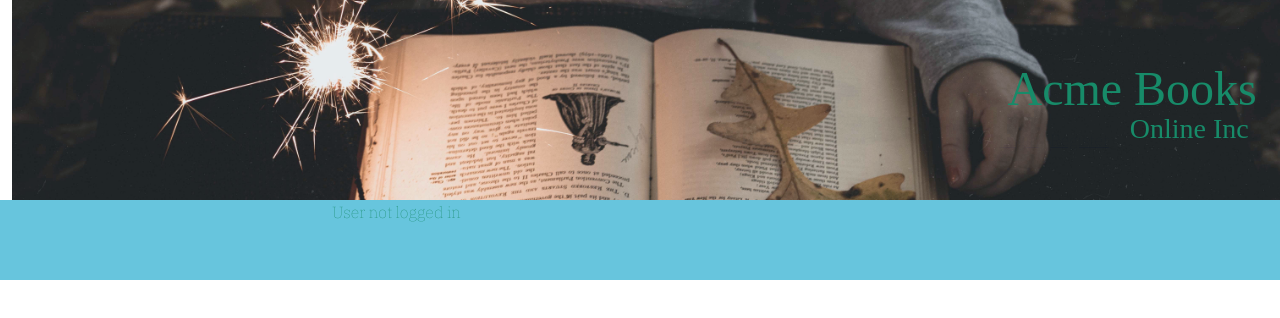
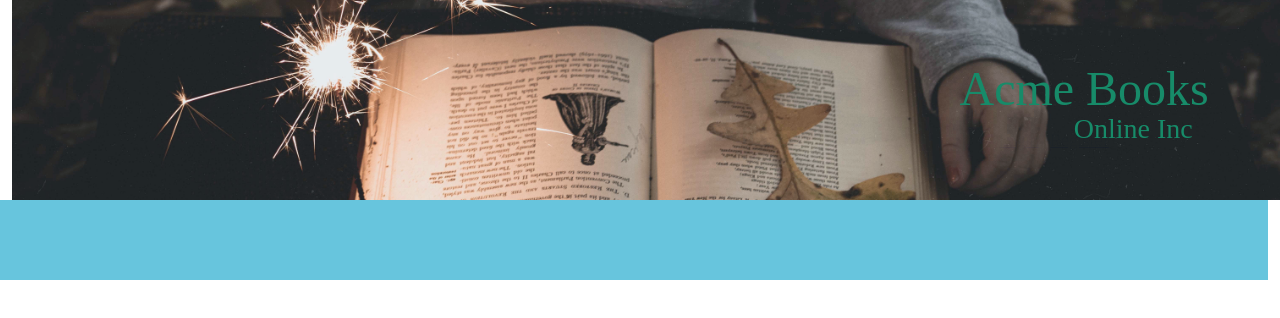
Before and after one commit to Midnight-Sighs/E-Commerce_Acme_Books_Front_End, a React (Create React App) app: page / in a window 1280 px wide. Shown: the top 318 px of the page. Built offline with nearby package versions, Linux system fonts and the light colour scheme.

Commit message:
Fixed some component placement and styling

```diff
--- a/src/App.js
+++ b/src/App.js
@@ -83,9 +83,9 @@ getCurrentUser = async () => {
           <Col><Header/></Col>
         </Row>
         <Row>
-          <Col sm={3}><NavBar/></Col>
+          <NavBar/>
 
-          <Col sm={9}>
+          <Col sm={12}>
           <Router history={history} forceRefresh={true}>
             <Switch >
               <Route exact path="/" render={() => <Anon/>}/>
--- a/src/Components/BookDetails/BookDetails.jsx
+++ b/src/Components/BookDetails/BookDetails.jsx
@@ -8,14 +8,14 @@ function BookDetails(props) {
 
     return (
         <>
+        <div className= "main-body">
             <div className="magic-book" style={{ backgroundImage: `url(${MagicBook})`}}>
                 <div className = "row opac">
                     <div className="col-1"></div>
                     <div className = "col-3">
                         <img src={PlaceHolder01}></img>
                     </div>
-                    <div className="col-1"></div>
-                    <div className = "col-6 book-details-box">
+                    <div className = "col-7 book-details-box">
                         <div className="row">
                             <p className ="book-title">props.book.title</p>
                             <p className ="book-author"> written by props.book.author</p>
@@ -40,6 +40,7 @@ function BookDetails(props) {
                     <div className="col-1"></div>
                 </div>
             </div>
+        </div>
         </>
      );
 }
--- a/src/Components/Styles/Components.css
+++ b/src/Components/Styles/Components.css
@@ -9,7 +9,7 @@
 }
 
 .head .title {
-  right: 1em;
+  right: 2em;
   top: 1.25em;
   position: absolute;
   font-family: 'Indie Flower', cursive;
@@ -20,7 +20,7 @@
   font-family: 'Indie Flower', cursive;
   position: absolute;
   top: 4em;
-  right: 2em;
+  right: 4em;
 }
 
 .head .fire-hazard {
@@ -75,6 +75,10 @@
   left: 0;
 }
 
+.main-body {
+  width: 100%;
+}
+
 .magic-book {
   background-repeat: no-repeat;
   background-color: #67c5dd;
--- a/src/Components/Styles/Components.scss
+++ b/src/Components/Styles/Components.scss
@@ -10,7 +10,7 @@
     background-color: $light-blue;
     position:relative;
     & .title{
-        right:1em;
+        right:2em;
         top: 1.25em;
         position: absolute;
         font-family: 'Indie Flower', cursive;
@@ -20,7 +20,7 @@
         font-family: 'Indie Flower', cursive;
         position: absolute;
         top:4em;
-        right: 2em;
+        right: 4em;
     }
     & .fire-hazard{
         top:-438px;
@@ -73,6 +73,9 @@
 //#endregion
 
 //#region Body Background Image
+.main-body{
+    width:100%;
+}
 .magic-book{
     background-repeat:no-repeat;
     background-color: $light-blue;
--- a/src/Pages/AnonPage/Anon.jsx
+++ b/src/Pages/AnonPage/Anon.jsx
@@ -17,7 +17,7 @@ class Anon extends Component {
     render() {
         return (
             <>
-            <p>User not logged in</p>
+
             </>
          );
     }
--- a/src/Pages/BookDetailPage/BookDetailPage.jsx
+++ b/src/Pages/BookDetailPage/BookDetailPage.jsx
@@ -12,8 +12,7 @@ class BookDetailPage extends Component {
     render() {
         return (
             <>
-            <Header />
-            <NavBar />
+
             <BookDetails />
             </>
          );
```
Also changed, not shown: 1 other file (tests, documents, lock files or other folders).
